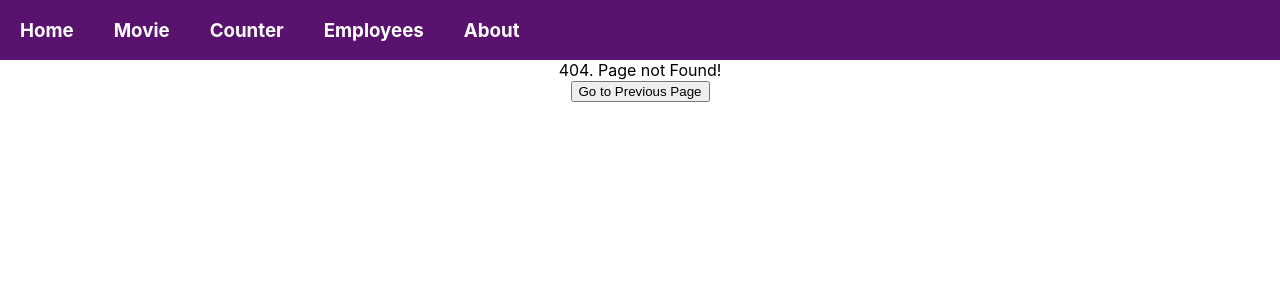
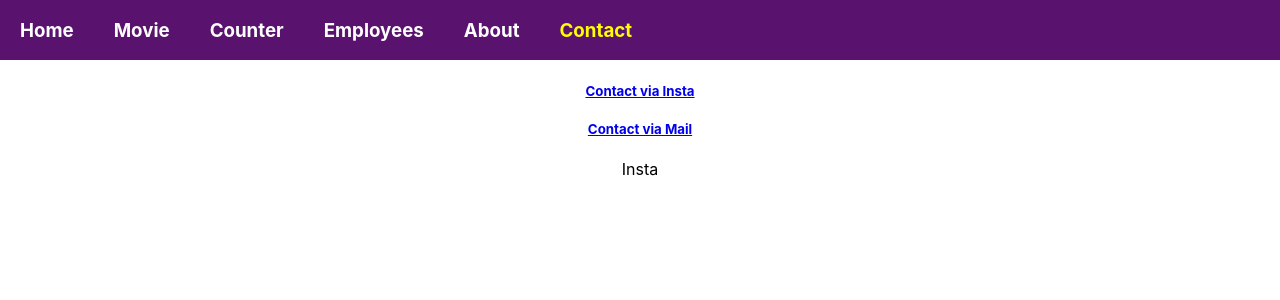
Before and after one commit to utshabkg/react-practice, a React (Create React App) app: page /contact/insta in a window 1280 px wide. Before the commit this address had no page. Shown: the top 300 px of the page. Built offline with nearby package versions, Linux system fonts and the light colour scheme.

Commit message:
nested routing

```diff
--- a/src/App.js
+++ b/src/App.js
@@ -1,10 +1,13 @@
 import "./App.css";
 import Header from "./components/header/Header";
 import Home from "./components/home/Home";
+import Movie from "./components/movie/Movie";
 import Counter from "./components/counter/Counter";
 import Demo from "./components/useEffectDemo/Demo";
-import Movie from "./components/movie/Movie";
 import About from "./components/about/About";
+import Contact from "./components/contact/Contact";
+import Insta from "./components/contact/Insta";
+import Mail from "./components/contact/Mail";
 import Error from "./components/error/Error";
 
 import { BrowserRouter as Router, Routes, Route } from "react-router-dom";
@@ -21,6 +24,10 @@ function App() {
           <Route path="/counter" element={<Counter />} />
           <Route path="/employees" element={<Demo />} />
           <Route path="/about" element={<About />} />
+          <Route path="/contact" element={<Contact />}>
+            <Route path="insta" element={<Insta />} />
+            <Route path="mail" element={<Mail />} />
+          </Route>
           <Route path="*" element={<Error />} />
         </Routes>
       </div>
--- /dev/null
+++ b/src/components/contact/Contact.js
@@ -0,0 +1,18 @@
+import React from "react";
+import { Link, Outlet } from "react-router-dom";
+
+const Contact = () => {
+  return (
+    <div>
+      <Link to={"insta"}>
+        <h5>Contact via Insta</h5>
+      </Link>
+      <Link to={"mail"}>
+        <h5>Contact via Mail</h5>
+      </Link>
+      <Outlet />
+    </div>
+  );
+};
+
+export default Contact;
--- /dev/null
+++ b/src/components/contact/Insta.js
@@ -0,0 +1,9 @@
+import React from 'react'
+
+const Insta = () => {
+  return (
+    <div>Insta</div>
+  )
+}
+
+export default Insta
--- /dev/null
+++ b/src/components/contact/Mail.js
@@ -0,0 +1,9 @@
+import React from 'react'
+
+const Mail = () => {
+  return (
+    <div>Mail</div>
+  )
+}
+
+export default Mail
--- a/src/components/header/Header.js
+++ b/src/components/header/Header.js
@@ -24,6 +24,9 @@ const Header = () => {
       <NavLink style={navLinkStyles} to={"/about"}>
         <h3>About</h3>
       </NavLink>
+      <NavLink style={navLinkStyles} to={"/contact"}>
+        <h3>Contact</h3>
+      </NavLink>
     </div>
   );
 };
```
